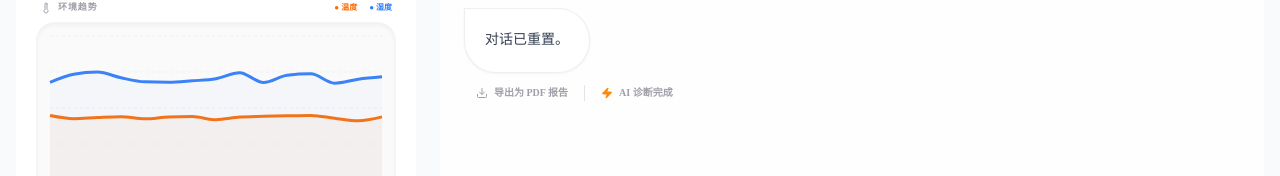
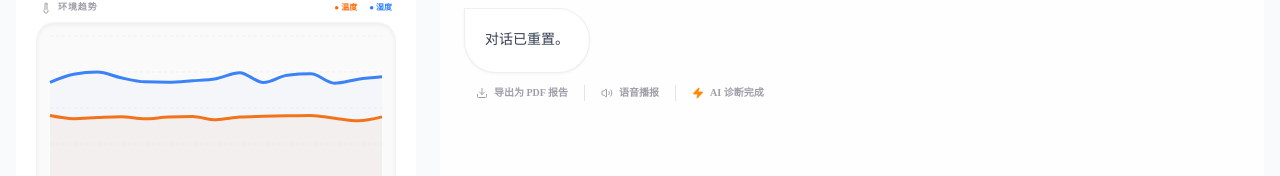
Before and after one commit to 1111AZZZZAZZZZ/nongcetong, a Next.js app: page / in a window 1280 px wide. Both pictures are taken after a click on the button 1232 px from the left and 120 px from the top of the page. Shown: the part 185-361 px from the top of the page. Built offline with nearby package versions, Linux system fonts and the light colour scheme.

Commit message:
feat: 新增 AI 语音播报 TTS 功能

```diff
--- a/app/page.tsx
+++ b/app/page.tsx
@@ -6,7 +6,7 @@ import { useEffect, useRef, useState } from "react";
 import { Button } from "../components/ui/button";
 import { Card, CardContent } from "../components/ui/card";
 import { Input } from "../components/ui/input";
-import { Loader2, Mic, MicOff, CheckCircle2, Droplets, Wind, Zap, Activity, ChevronDown, RefreshCcw, LayoutDashboard, MessageSquare, Sun, Thermometer, Droplet, Power, Moon, BookOpen, FileText, ChevronRight } from "lucide-react";
+import { Loader2, Mic, MicOff, CheckCircle2, Droplets, Wind, Zap, Activity, ChevronDown, RefreshCcw, LayoutDashboard, MessageSquare, Sun, Thermometer, Droplet, Power, Moon, BookOpen, FileText, ChevronRight, Volume2, VolumeX } from "lucide-react";
 import ReactMarkdown from 'react-markdown';
 import remarkGfm from 'remark-gfm';
 import dynamic from 'next/dynamic';
@@ -30,6 +30,47 @@ interface Message {
   command?: string;
   citations?: any[];
 }
+
+// 👉 新增：浏览器原生 TTS 语音播报组件 (无延迟、免 API)
+const SpeakButton = ({ text }: { text: string }) => {
+  const [isSpeaking, setIsSpeaking] = useState(false);
+
+  const handleSpeak = () => {
+    if (typeof window === 'undefined' || !window.speechSynthesis) return;
+
+    // 如果正在播报，点击则停止
+    if (isSpeaking) {
+      window.speechSynthesis.cancel();
+      setIsSpeaking(false);
+      return;
+    }
+
+    // 清理掉 Markdown 符号和引用中括号，让 AI 读起来更自然
+    const cleanText = text.replace(/\[\d+\]/g, '').replace(/[*#`_]/g, '');
+    const utterance = new SpeechSynthesisUtterance(cleanText);
+    utterance.lang = 'zh-CN'; // 设定为中文发音
+    utterance.rate = 1.05;    // 稍微调快一点点语速，显得更干练
+
+    utterance.onend = () => setIsSpeaking(false);
+    utterance.onerror = () => setIsSpeaking(false);
+
+    window.speechSynthesis.speak(utterance);
+    setIsSpeaking(true);
+  };
+
+  // 组件卸载时自动停止播报
+  useEffect(() => {
+    return () => window.speechSynthesis.cancel();
+  }, []);
+
+  return (
+    <button onClick={handleSpeak} className="flex items-center gap-1.5 text-[10px] text-zinc-400 font-bold hover:text-green-600 transition-colors">
+      {isSpeaking ? <VolumeX className="w-3 h-3 text-green-600 animate-pulse" /> : <Volume2 className="w-3 h-3" />}
+      {isSpeaking ? '停止播报' : '语音播报'}
+    </button>
+  );
+};
+
 
 // --- 内部子组件定义区 ---
 
@@ -130,7 +171,6 @@ export default function Home() {
   const [isDarkMode, setIsDarkMode] = useState(false);
   const [myInput, setMyInput] = useState("");
 
-  // 👉 核心修复：这里必须是 Message[]，不能漏掉中括号！
   const [messages, setMessages] = useState<Message[]>([
     { id: 'welcome', role: 'assistant', content: '您好！农测通智能中枢已就绪，当前数据链路实时同步中。' }
   ]);
@@ -180,19 +220,18 @@ export default function Home() {
     if (scrollRef.current) scrollRef.current.scrollTop = scrollRef.current.scrollHeight;
   }, [messages, isLoading]);
 
- const onSend = async (text?: string) => {
+  const onSend = async (text?: string) => {
     const userText = text || myInput;
     if (!userText.trim() || isLoading) return;
 
     setMessages(prev => [...prev, { id: Date.now().toString(), role: 'user', content: userText }]);
 
-    // 清理状态并停止音频分析
     setMyInput("");
     if (setTranscript) setTranscript("");
     stopAnalysis();
     setIsLoading(true);
 
-    // 👉 答辩彩蛋：模拟 RAG 知识检索拦截
+    // 模拟 RAG 知识检索拦截
     if (userText.includes("补贴") || userText.includes("政策")) {
       setTimeout(() => {
         setMessages(prev => [...prev, {
@@ -209,7 +248,7 @@ export default function Home() {
       return;
     }
 
-    // 👉 防翻车核心：设置 15 秒超时熔断器
+    // 👉 防翻车机制：15秒超时熔断
     const controller = new AbortController();
     const timeoutId = setTimeout(() => controller.abort(), 15000);
 
@@ -229,7 +268,6 @@ export default function Home() {
 
       clearTimeout(timeoutId); // 请求成功，解除熔断
 
-      // 处理非 200 异常状态码 (如 502 Bad Gateway)
       if (!res.ok) {
         throw new Error(`Server Error: ${res.status}`);
       }
@@ -253,7 +291,7 @@ export default function Home() {
         }
       }
     } catch (e: any) {
-      // 👉 容灾降级 UI：优雅处理超时和网络错误
+      // 👉 容灾降级 UI
       clearTimeout(timeoutId);
       const isTimeout = e.name === 'AbortError';
       const errorMsg = isTimeout ? "请求超时 (Timeout)" : "链路异常 (Network Error)";
@@ -413,6 +451,11 @@ export default function Home() {
                     <div className="mt-3 ml-3 flex items-center gap-4">
                       <ExportButton messageId={m.id} />
                       <div className="h-4 w-[1px] bg-zinc-200 dark:bg-zinc-800" />
+
+                      {/* 👉 语音播报按钮集成于此 */}
+                      <SpeakButton text={m.content} />
+
+                      <div className="h-4 w-[1px] bg-zinc-200 dark:bg-zinc-800" />
                       <span className="text-[10px] text-zinc-400 font-bold uppercase flex items-center gap-1.5"><Zap className="w-3 h-3 text-orange-400 fill-orange-400"/> AI 诊断完成</span>
                     </div>
                   )}
```
